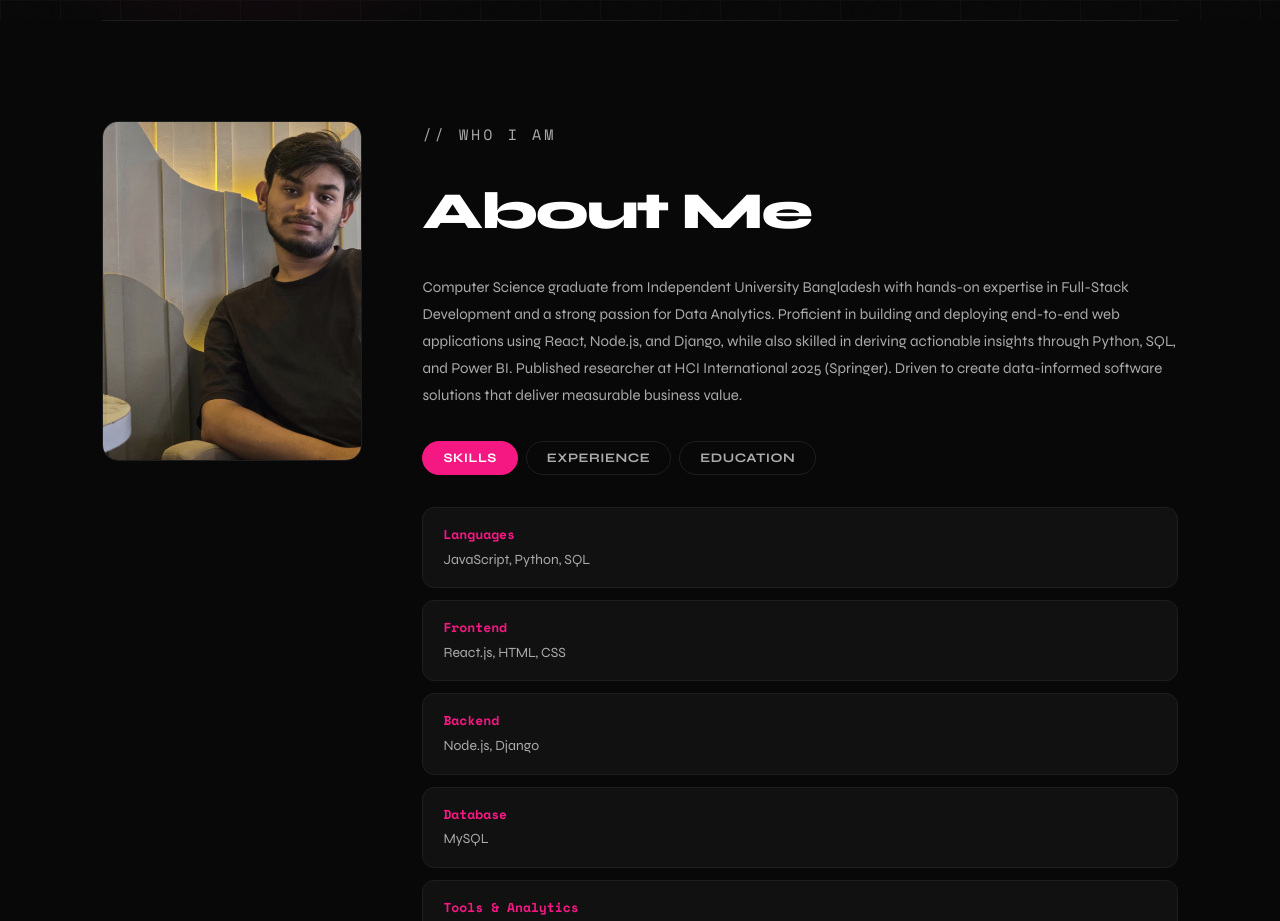
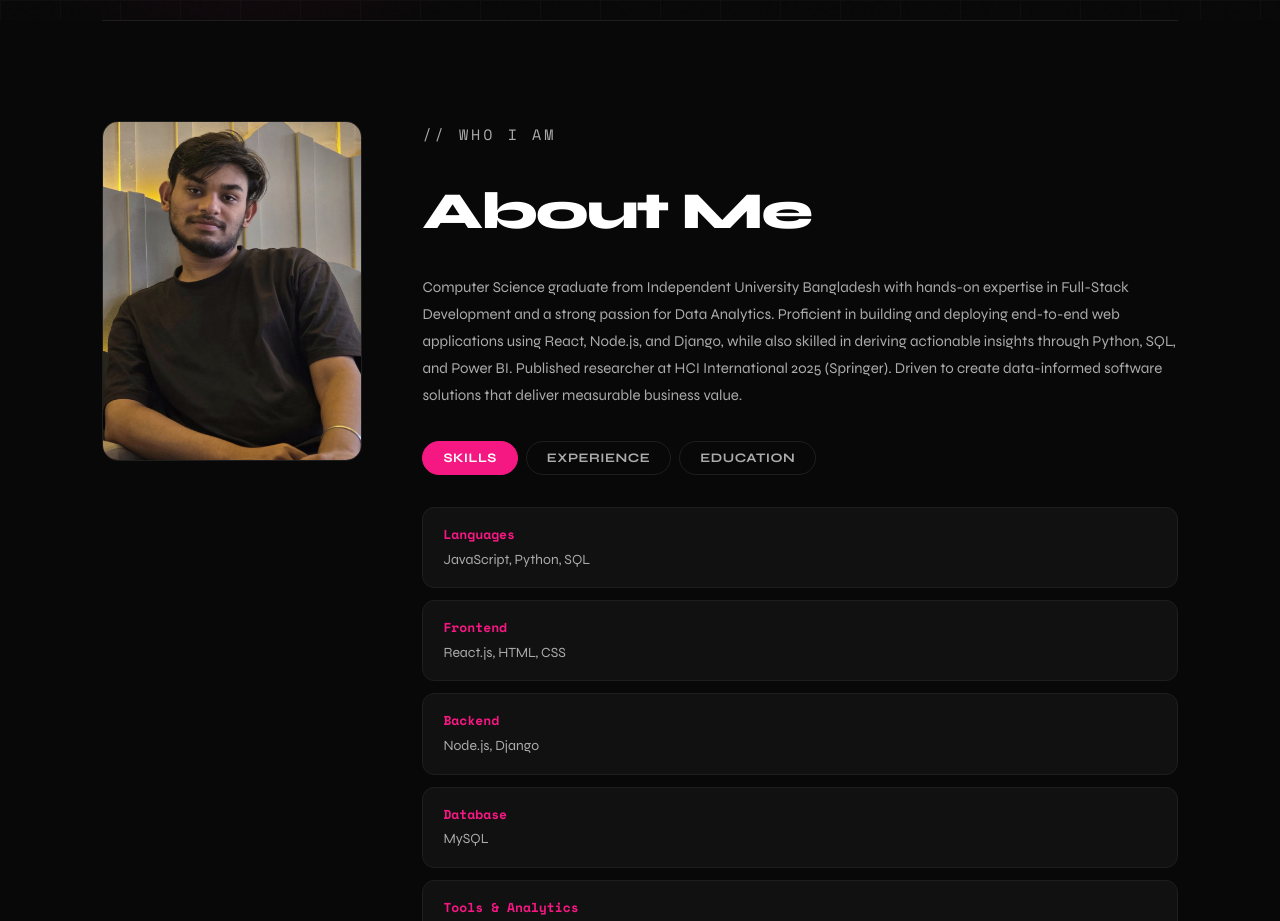
Before and after one commit to AsifTalukdar/My_Portfolio, a plain HTML site: page index.html in a window 1280 px wide. Shown: the part 780-1701 px from the top of the page. Drawn offline with nearby package versions, Linux system fonts and the light colour scheme.

Commit message:
Change About Photo

```diff
--- a/style.css
+++ b/style.css
@@ -292,7 +292,7 @@ nav ul li a:hover {
     width: 260px;
     height: 340px;
     object-fit: cover;
-    object-position: center top;
+    object-position: right center;;
     border-radius: 16px;
     filter: grayscale(20%);
     border: 1px solid var(--border);
```
